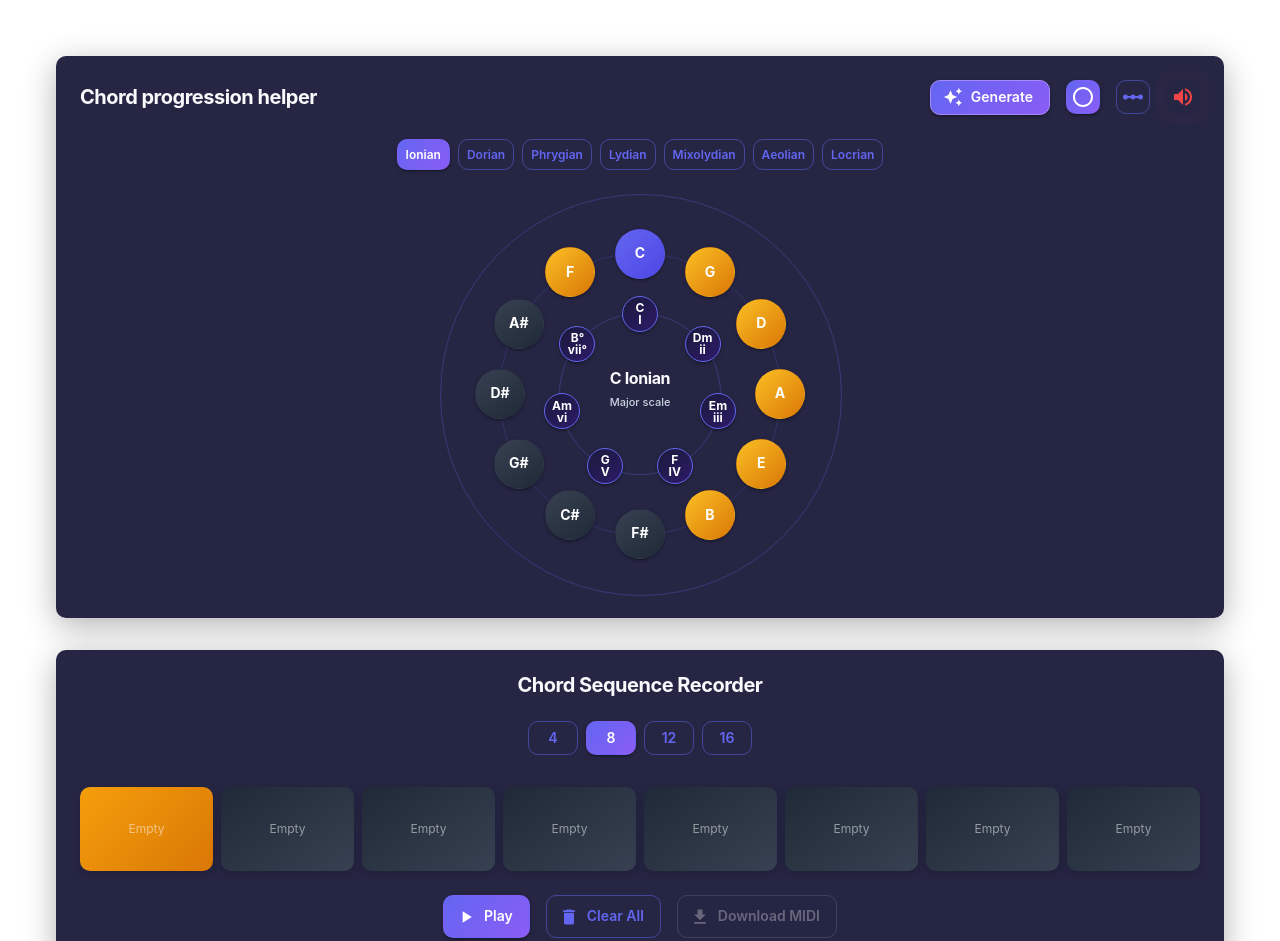
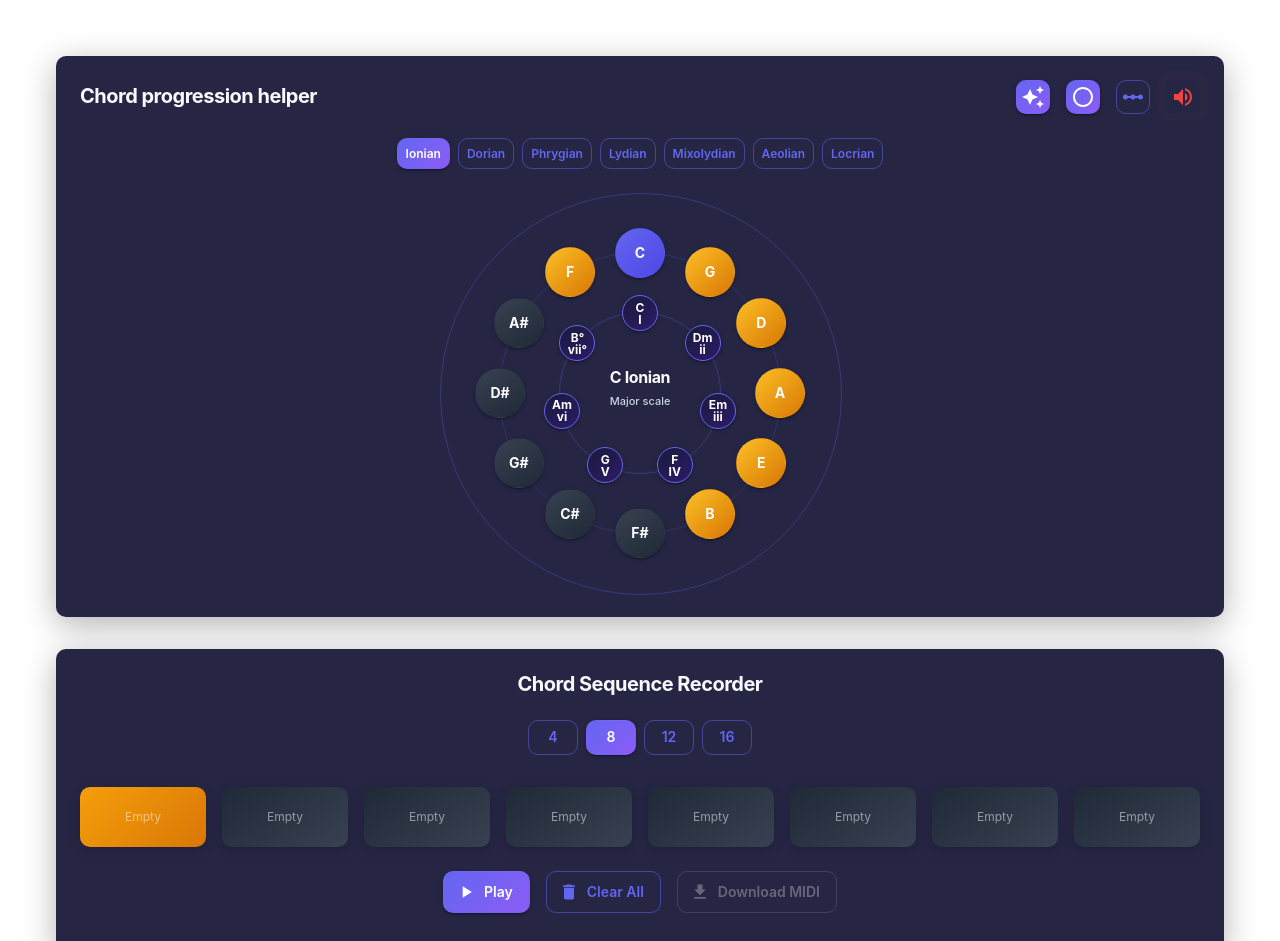
Before and after one commit to iDreadful/chord-progression, a React (Vite) app: page / in a window 1280 px wide. Shown: the top 941 px of the page. Built offline with nearby package versions, Linux system fonts and the light colour scheme.

Commit message:
expanded prompts

```diff
--- a/src/CircleOfFifths.jsx
+++ b/src/CircleOfFifths.jsx
@@ -9,6 +9,7 @@ import {
   Button,
   Card,
   CardContent,
+  Chip,
   CircularProgress,
   Dialog,
   DialogActions,
@@ -274,17 +275,8 @@ const CircleOfFifths = () => {
 
                   <Box sx={{ display: 'flex', alignItems: 'center', gap: 2 }}>
                     {/* AI Generation Button */}
-                    <Button
-                      onClick={handleOpenPrompt}
-                      variant="contained"
-                      startIcon={<AutoAwesome />}
-                      sx={theme => ({
-                        borderColor: '#a78bfa',
-                        paddingLeft: theme.spacing(2),
-                        paddingRight: theme.spacing(2),
-                      })}
-                    >
-                      Generate
+                    <Button onClick={handleOpenPrompt} variant="contained">
+                      <AutoAwesome />
                     </Button>
 
                     {/* View Toggle */}
@@ -410,14 +402,12 @@ const CircleOfFifths = () => {
           maxWidth="sm"
           fullWidth
         >
-          <DialogTitle>Generate Chord Progression</DialogTitle>
-          <DialogContent>
-            <Box sx={{ mb: 2, color: '#cbd5e1', fontSize: '14px' }}>
-              <Typography variant="body2">
-                Current settings: {selectedKey} {keyType} • {sequenceLength}{' '}
-                chords
-              </Typography>
-            </Box>
+          <DialogTitle>
+            Generate Chord Progression ({selectedKey} {keyType} /{' '}
+            {sequenceLength} chords)
+          </DialogTitle>
+          <DialogContent dividers>
+            <Box sx={{ mb: 2, color: '#cbd5e1', fontSize: '14px' }}></Box>
             <TextField
               autoFocus
               multiline
@@ -445,6 +435,67 @@ const CircleOfFifths = () => {
                 },
               }}
             />
+
+            {/* Suggested Prompts */}
+            <Box sx={{ mt: 2 }}>
+              <Box sx={{ display: 'flex', flexWrap: 'wrap', gap: 1 }}>
+                {[
+                  {
+                    label: 'Dreamy Synthwave',
+                    description: 'Create a dreamy synthwave progression with lush, atmospheric chords that evoke neon-lit cityscapes and nostalgic 80s vibes. Use warm, extended chords with subtle dissonance.'
+                  },
+                  {
+                    label: 'Modern Pop',
+                    description: 'Generate a modern pop chord progression with catchy, radio-friendly changes that feel contemporary and accessible. Include some unexpected but pleasing harmonic turns.'
+                  },
+                  {
+                    label: 'Melancholic Indie',
+                    description: 'Design a melancholic indie progression with bittersweet, introspective chords that capture feelings of nostalgia and wistful longing. Use minor tonalities and unexpected resolutions.'
+                  },
+                  {
+                    label: 'Upbeat Folk',
+                    description: 'Create an upbeat folk progression with warm, organic chord changes that feel like sunshine and open roads. Use simple but effective major tonalities with gentle movement.'
+                  },
+                  {
+                    label: 'Dark Ambient',
+                    description: 'Generate a dark ambient progression with mysterious, brooding chords that create an atmosphere of tension and uncertainty. Use minor keys with chromatic movement.'
+                  },
+                  {
+                    label: 'Jazz Fusion',
+                    description: 'Design a jazz fusion progression with sophisticated, complex chord changes featuring extended harmonies, substitutions, and smooth voice leading that challenges and delights.'
+                  },
+                  {
+                    label: 'Nostalgic Ballad',
+                    description: 'Create a nostalgic ballad progression with emotional, heart-tugging chord changes that tell a story of love, loss, and memory. Use classic progressions with modern touches.'
+                  },
+                  {
+                    label: 'Energetic Rock',
+                    description: 'Generate an energetic rock progression with powerful, driving chord changes that pump up the energy and create momentum. Use strong root movements and dynamic shifts.'
+                  },
+                  {
+                    label: 'Chill Lo-fi',
+                    description: 'Design a chill lo-fi progression with laid-back, smooth chord changes that create a relaxed, study-friendly atmosphere. Use jazz-influenced harmonies with a mellow feel.'
+                  },
+                  {
+                    label: 'Epic Cinematic',
+                    description: 'Create an epic cinematic progression with grand, sweeping chord changes that build drama and emotion like a movie soundtrack. Use wide intervals and powerful resolutions.'
+                  },
+                ].map(suggestion => (
+                  <Button
+                    key={suggestion.label}
+                    variant="contained"
+                    size="small"
+                    onClick={() => setPromptText(suggestion.description)}
+                    sx={theme => ({
+                      paddingLeft: theme.spacing(1),
+                      paddingRight: theme.spacing(1),
+                    })}
+                  >
+                    {suggestion.label}
+                  </Button>
+                ))}
+              </Box>
+            </Box>
           </DialogContent>
           <DialogActions>
             <Button onClick={handleClosePrompt} disabled={isGenerating}>
--- a/src/components/SequenceRecorder.jsx
+++ b/src/components/SequenceRecorder.jsx
@@ -58,26 +58,20 @@ const SequenceRecorder = ({
           sx={{
             display: 'grid',
             gridTemplateColumns: 'repeat(8, minmax(10px, 1fr))',
-            gap: 1,
+            gap: 2,
           }}
         >
           {sequence.map((chord, index) => (
-            <Paper
+            <Button
               key={index}
               elevation={currentPosition === index ? 4 : 1}
-              sx={{
-                position: 'relative',
+              sx={theme => ({
                 display: 'flex',
                 flexDirection: 'column',
-                alignItems: 'center',
-                justifyContent: 'center',
-
-                padding: '12px',
+                padding: theme.spacing(1),
                 textAlign: 'center',
                 cursor: 'pointer',
-                transition: 'all 0.2s',
-                minWidth: '25%',
-                minHeight: '60px',
+                minHeight: 60,
                 background:
                   playbackPosition === index
                     ? 'linear-gradient(135deg, #10b981 0%, #059669 100%)'
@@ -88,10 +82,7 @@ const SequenceRecorder = ({
                     : 'linear-gradient(145deg, #1f2937 0%, #374151 100%)',
                 color: 'white',
                 boxShadow: '0 4px 12px rgba(0, 0, 0, 0.15)',
-                '&:hover': {
-                  elevation: 3,
-                },
-              }}
+              })}
               onMouseEnter={() =>
                 chord && onChordPreview(chord.chord, chord.roman)
               }
@@ -100,16 +91,18 @@ const SequenceRecorder = ({
             >
               {chord ? (
                 <>
-                  <Typography variant="body2" sx={{ fontWeight: 'bold' }}>
-                    {chord.roman}
+                  <Typography variant="body2">
+                    <b>{chord.roman}</b>
                   </Typography>
-                  <Typography variant="caption">{chord.chord}</Typography>
+                  <Typography variant="body2">
+                    <b>{chord.chord}</b>
+                  </Typography>
                   <IconButton
                     size="small"
                     sx={{
                       position: 'absolute',
-                      top: -8,
-                      right: -8,
+                      top: -10,
+                      right: -10,
                       backgroundColor: 'error.main',
                       color: 'white',
                       width: 20,
@@ -131,7 +124,7 @@ const SequenceRecorder = ({
                   Empty
                 </Typography>
               )}
-            </Paper>
+            </Button>
           ))}
         </Box>
       </Box>
```
